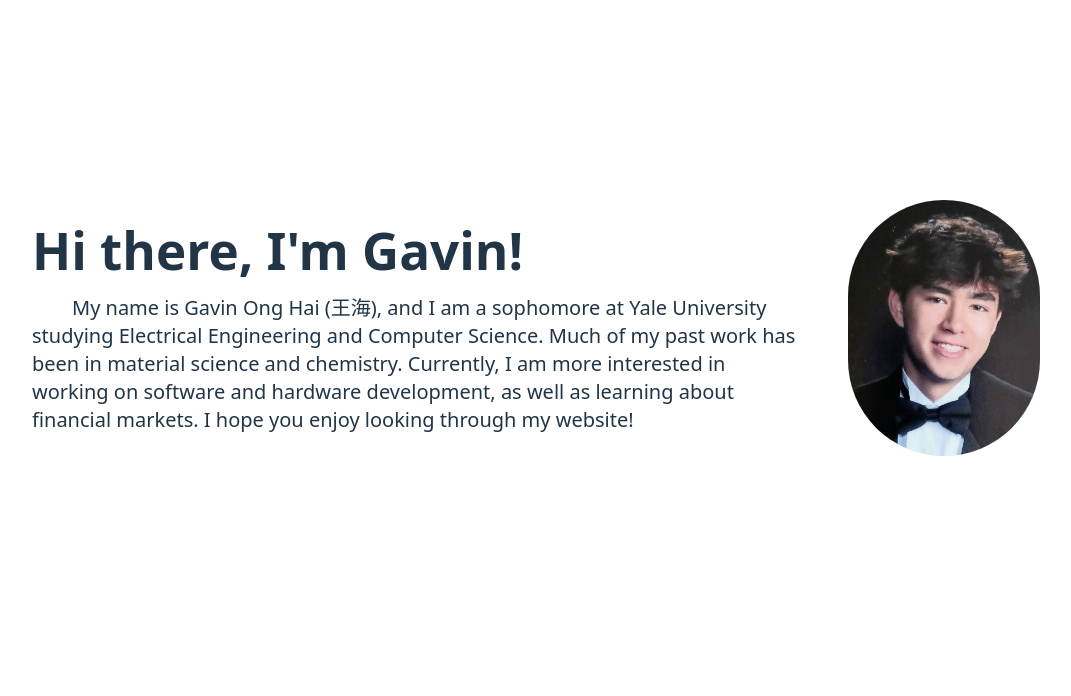
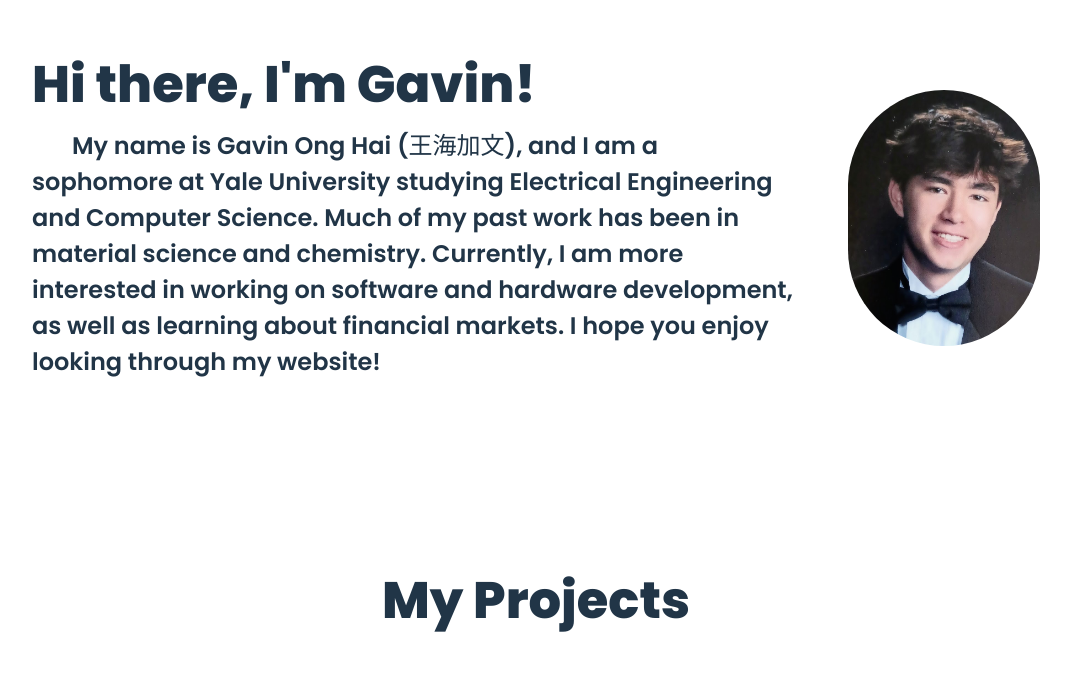
Before and after one commit to onghaig/onghaig.github.io, a React (Vite) app: page / in a window 1280 px wide. Shown: the part 104-800 px from the top of the page, without its empty margins (104-1175 px from the left). Built offline with nearby package versions, Linux system fonts and the light colour scheme.

Commit message:
Updated font type, and size of heading3's

```diff
--- a/src/components/aboutme.tsx
+++ b/src/components/aboutme.tsx
@@ -2,17 +2,17 @@ import MyFace from "./myface";
 
 export default function AboutMe() {
   return (
-    <section id="about" className="relative h-screen flex items-center lg:flex-row">
+    <section id="about" className="relative px-8 py-32 flex items-center lg:flex-row">
         <div className="flex flex-col items-start max-w-3xl">
           <h1 className="text-4xl font-bold">Hi there, I'm Gavin!</h1>
-        <h2 className="text-xl text-left font-medium max-w-3xl mt-4 indent-10">
-          My name is Gavin Ong Hai (王海), and I am a sophomore at Yale University
+        <h3 className="text-xl text-left font-light max-w-3xl mt-4 indent-10">
+          My name is Gavin Ong Hai (王海加文), and I am a sophomore at Yale University
           studying Electrical Engineering and Computer Science. Much of my past
           work has been in material science and chemistry. Currently, I am more
           interested in working on software and hardware development, as well as
           learning about financial markets. I hope you enjoy looking through my
           website!
-        </h2>
+        </h3>
         </div>
       <MyFace/>
     </section>
--- a/src/index.css
+++ b/src/index.css
@@ -1,8 +1,10 @@
+@import url("https://fonts.googleapis.com/css2?family=Inter:wght@400;500;700&family=Poppins:wght@600;800&display=swap");
 @import "tailwindcss";
 
 html { scroll-behavior: smooth; }
 :root {
-  font-family: system-ui, Avenir, Helvetica, Arial, sans-serif;
+  --font-body: "Inter", "Segoe UI", Roboto, "Helvetica Neue", Arial, sans-serif;
+  --font-heading: "Poppins", "Segoe UI", Roboto, "Helvetica Neue", Arial, sans-serif;
   line-height: 1.5;
   font-weight: 400;
 
@@ -26,6 +28,7 @@ a:hover {
 }
 
 body {
+  font-family: var(--font-body);
   margin: 0;
   display: flex;
   place-items: center;
@@ -34,9 +37,17 @@ body {
 }
 
 h1 {
+  font-family: var(--font-heading);
   font-size: 3.2em;
   line-height: 1.1;
 }
+
+h2, h3 {
+  font-family: var(--font-heading);
+  font-size: 1.5em;
+  line-height: 1.5;
+}
+
 
 button {
   border-radius: 8px;
```
